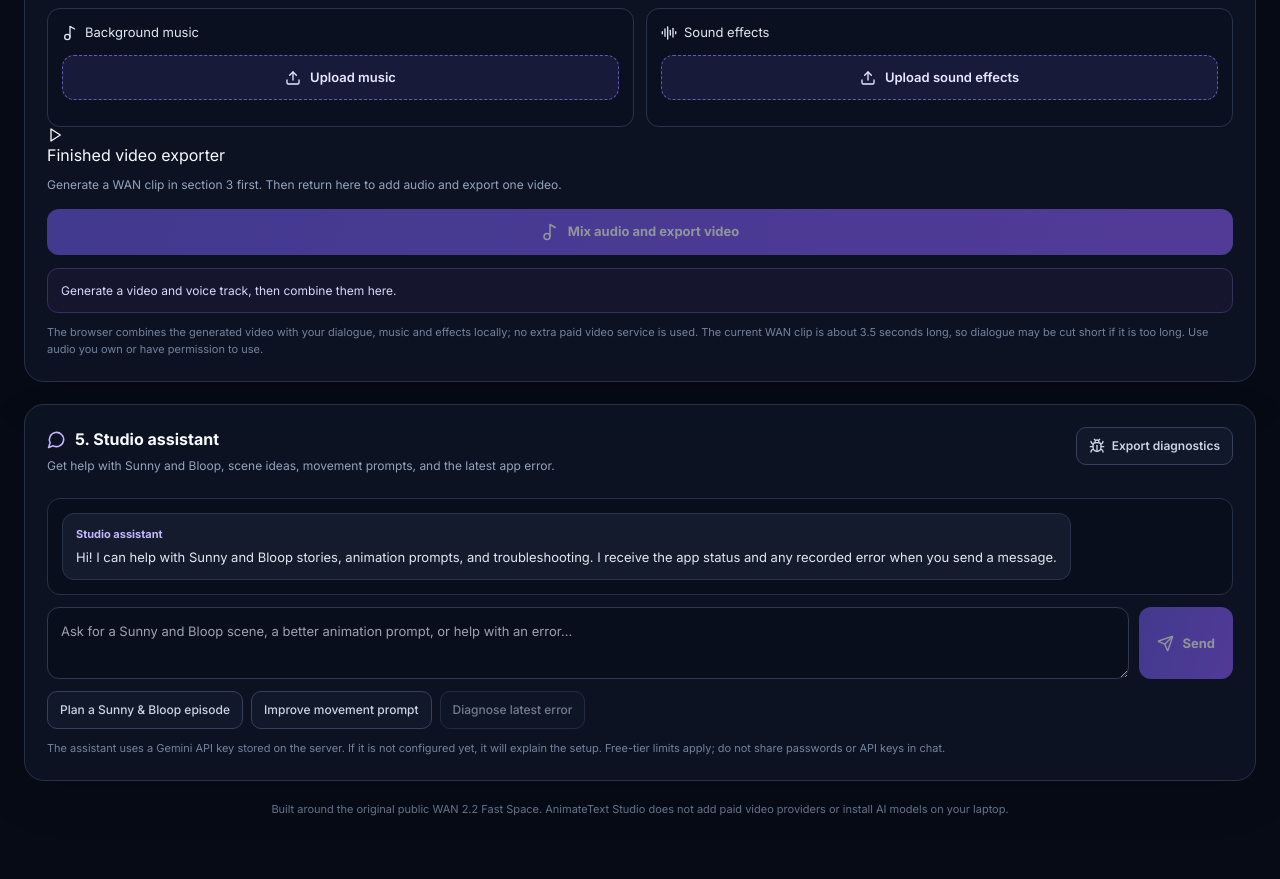
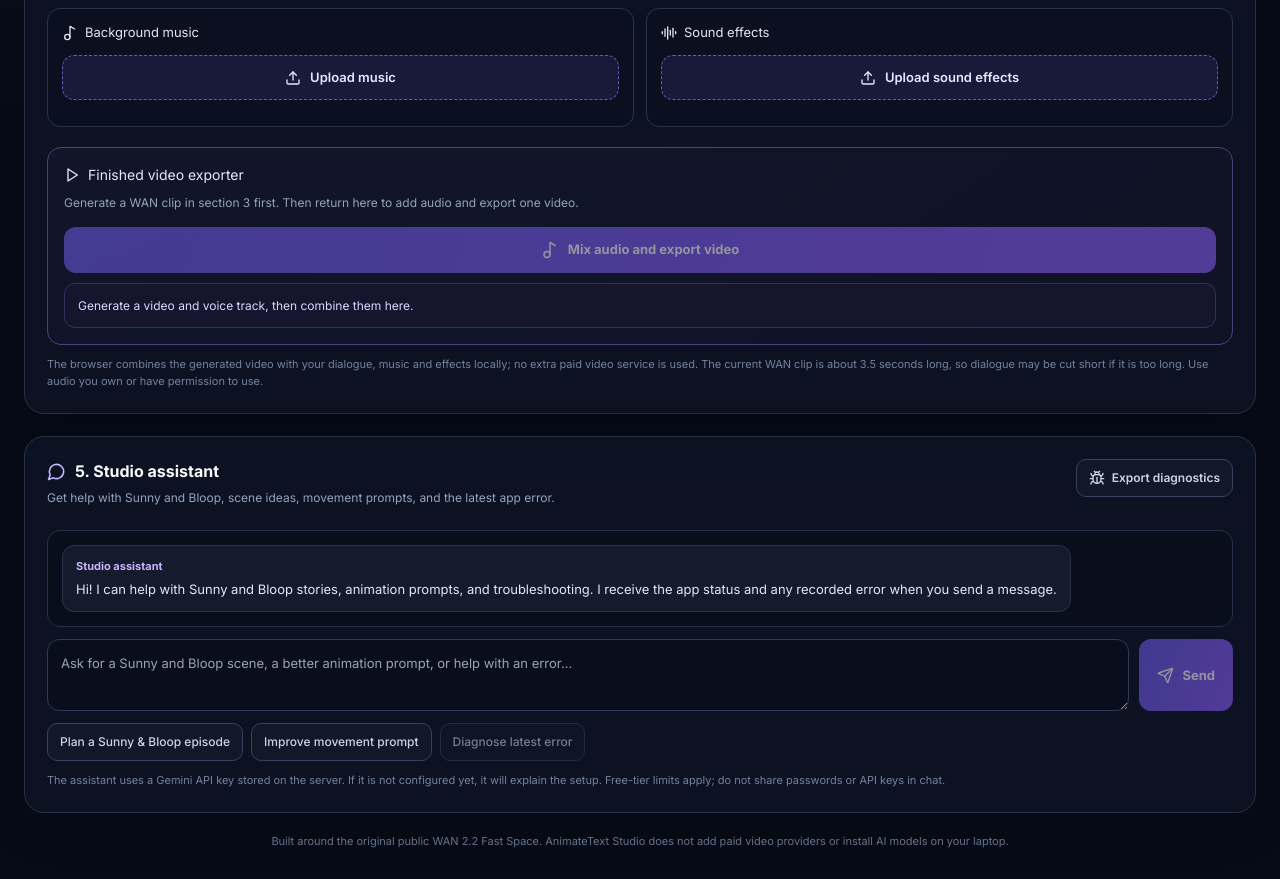
Before and after one commit to DynamismCh/AnimateText-Studio, a React (Vite) app: page / in a window 1280 px wide. Shown: the part 1500-2379 px from the top of the page. Before the commit the page ends 2347 px from the top, so only its background shows below. Built offline with nearby package versions, Linux system fonts and the light colour scheme.

Commit message:
Style finished video audio mixer

```diff
--- a/src/index.css
+++ b/src/index.css
@@ -92,3 +92,9 @@
 .wan-audio-filename{overflow-wrap:anywhere;color:#94a3b8;font-size:11px}
 .wan-audio-asset .wan-upload{margin-bottom:12px}
 @media(max-width:600px){.wan-audio-options{grid-template-columns:1fr}}
+
+
+.wan-audio-mixer{margin-top:20px;padding:16px;border:1px solid #49427f;border-radius:14px;background:linear-gradient(145deg,#11152a,#101326)}
+.wan-audio-mixer h3{display:flex;align-items:center;gap:8px;margin:0 0 8px;color:#e9e7ff;font-size:14px}
+.wan-audio-result video{display:block;width:100%;max-height:65vh;border-radius:10px;background:#020617}
+.wan-audio-mixer .wan-status{margin-top:10px}
```
